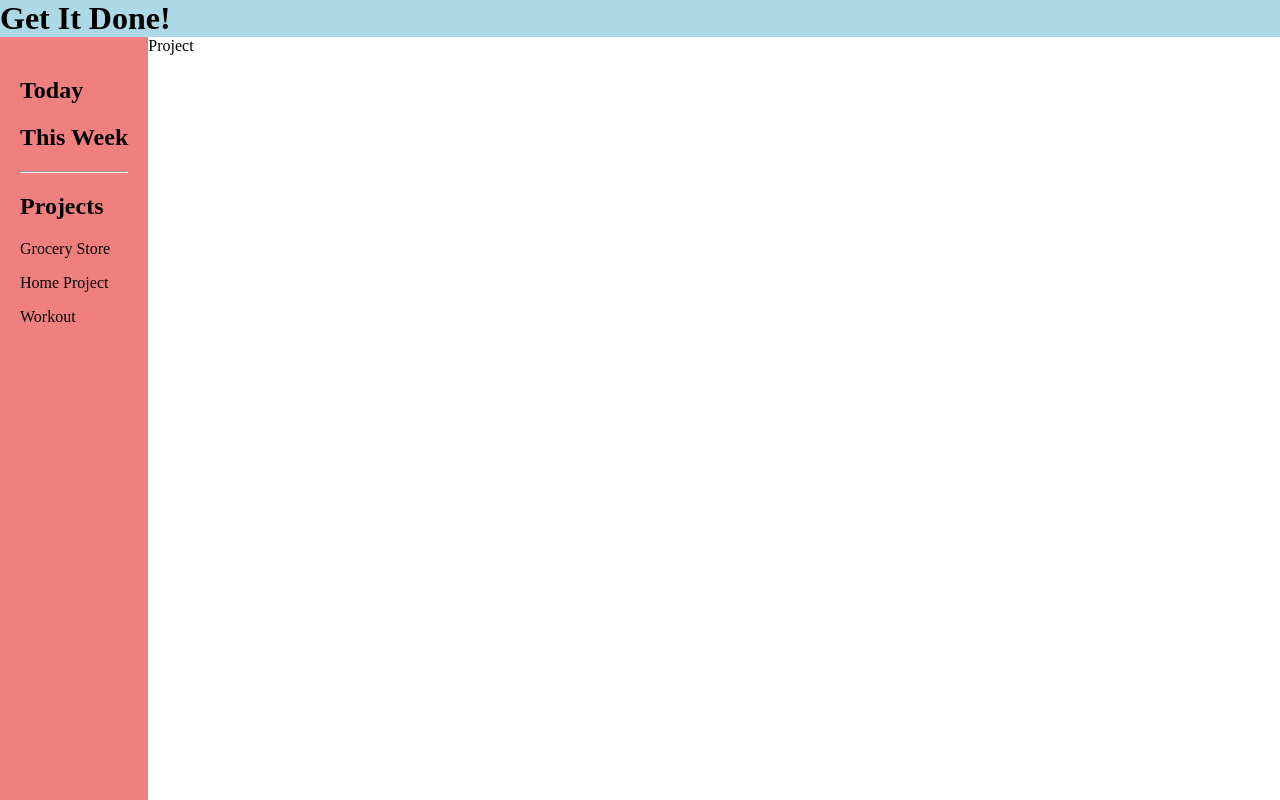
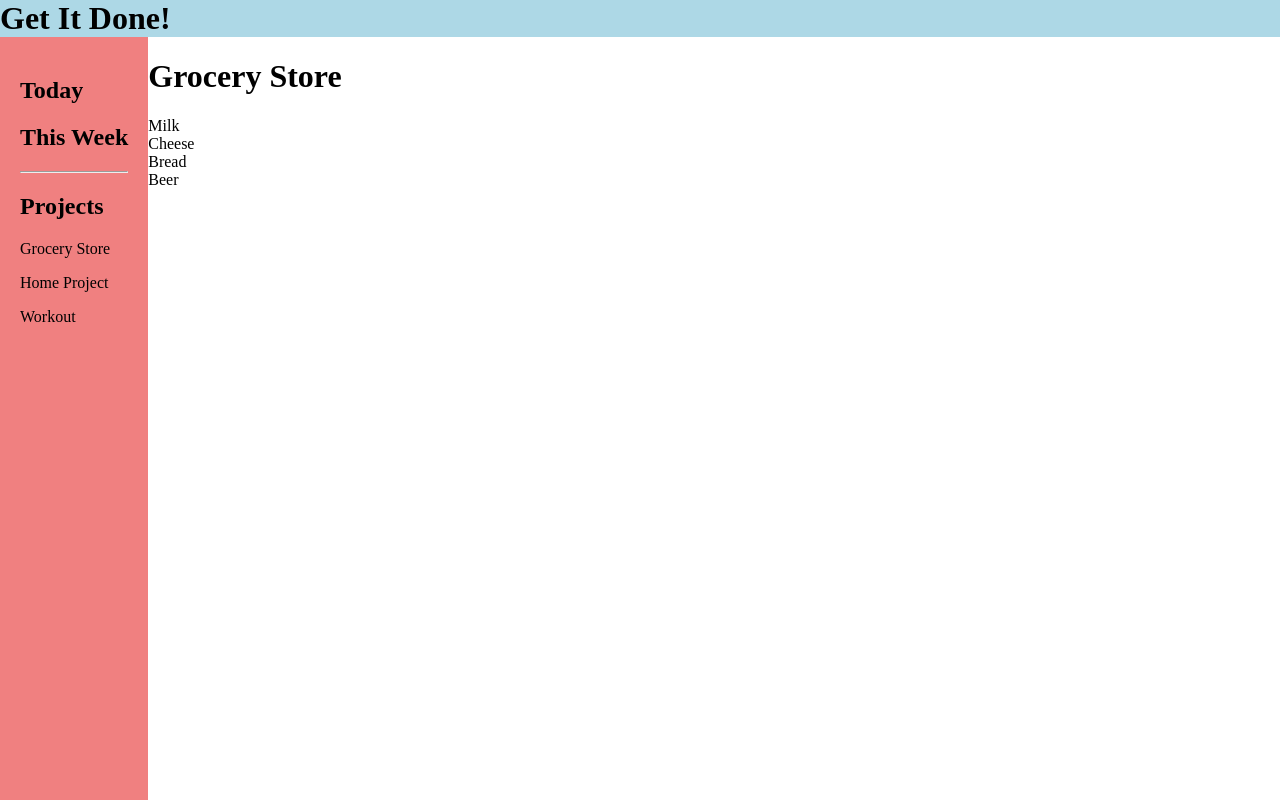
Before and after one commit to Christler/todo-list, a website built with webpack: page dist/index.html in a window 1280 px wide. Both pictures are taken after a click on the element "Grocery Store". Built offline with nearby package versions, Linux system fonts and the light colour scheme.

Commit message:
added display todos function

```diff
--- a/src/modules/UI.js
+++ b/src/modules/UI.js
@@ -10,9 +10,6 @@ export default class UI {
         //get data from temp data store
         const data = TempData()
         displayProjects()
-
-        const content = document.querySelector('.main')
-        content.textContent = `Project`
 
         function displayProjects(){
             const projectsSection = document.querySelector('.projects')
@@ -27,9 +24,26 @@ export default class UI {
             })
         }
 
-        function displayTodos(e){
-            let index = e.srcElement.dataset.indexNumber
+        function displayTodos(){
+
+            const mainSection = document.querySelector('.main')
+            mainSection.textContent = ''
+
+            //get index of element that was clicked
+            let index = this.dataset.indexNumber
             let project = data.projects[index]
+
+            const projectName = document.createElement('h1')
+            projectName.textContent = project.name
+            mainSection.append(projectName)
+
+            project.list.forEach(todo => {
+                const todoDiv = document.createElement('div')
+                todoDiv.className = 'todo'
+                todoDiv.textContent = todo.name
+                mainSection.append(todoDiv)
+            })
+
         }
     }
 }
```
Also changed, not shown: dist/index.html, dist/main.js.
